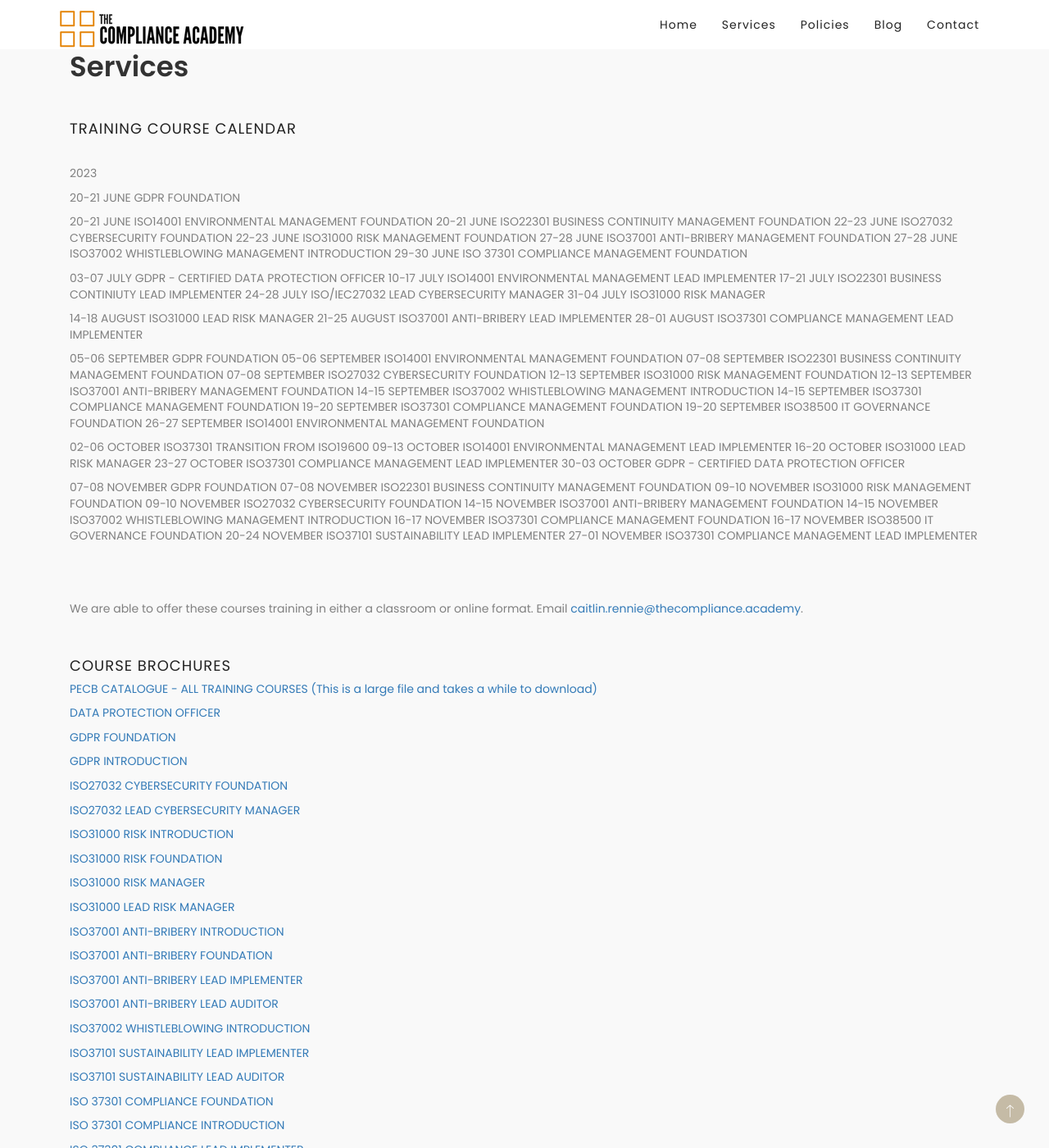
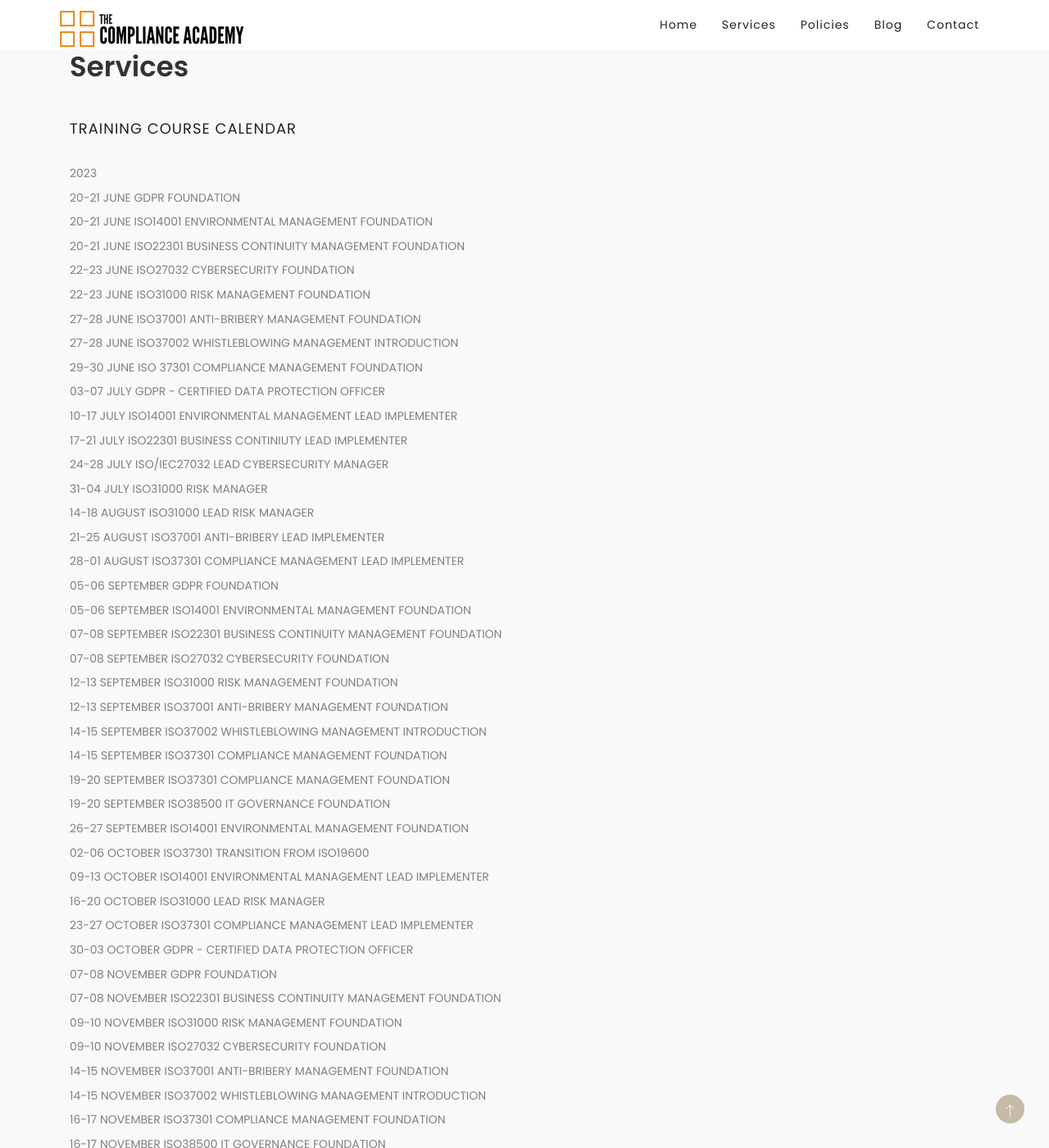
Before and after one commit to compliance-academy/compliance-academy.github.io, a Jekyll site: the page built from index.md, in a window 1280 px wide and 1400 px high, scrolled down 1214 px. Shown: the whole window at 82% size. Built offline with Jekyll 4.4.1, drawn with Linux system fonts in a browser that asks for light colours; nearby versions of some CDN libraries; some web fonts are replaced; some of the changed text lies outside the part shown.

Commit message:
Update home.html

```diff
--- a/_layouts/home.html
+++ b/_layouts/home.html
@@ -110,50 +110,85 @@
    		                20-21 JUNE	GDPR FOUNDATION
                     <p class="wow fadeInUp" data-wow-delay="0.2s">
                       20-21 JUNE	ISO14001 ENVIRONMENTAL MANAGEMENT FOUNDATION
+                    <p class="wow fadeInUp" data-wow-delay="0.2s">
                       20-21 JUNE	ISO22301 BUSINESS CONTINUITY MANAGEMENT FOUNDATION
+                    <p class="wow fadeInUp" data-wow-delay="0.2s">
                       22-23 JUNE	ISO27032 CYBERSECURITY FOUNDATION
+                    <p class="wow fadeInUp" data-wow-delay="0.2s">
                       22-23 JUNE	ISO31000 RISK MANAGEMENT FOUNDATION
+                    <p class="wow fadeInUp" data-wow-delay="0.2s">
                       27-28 JUNE	ISO37001 ANTI-BRIBERY MANAGEMENT FOUNDATION
+                    <p class="wow fadeInUp" data-wow-delay="0.2s">
                       27-28 JUNE	ISO37002 WHISTLEBLOWING MANAGEMENT INTRODUCTION
+                    <p class="wow fadeInUp" data-wow-delay="0.2s">
                       29-30 JUNE	ISO 37301 COMPLIANCE MANAGEMENT FOUNDATION
                     <p class="wow fadeInUp" data-wow-delay="0.2s">
                       03-07 JULY	GDPR - CERTIFIED DATA PROTECTION OFFICER
+                    <p class="wow fadeInUp" data-wow-delay="0.2s">
                       10-17 JULY	ISO14001 ENVIRONMENTAL MANAGEMENT LEAD IMPLEMENTER
+                    <p class="wow fadeInUp" data-wow-delay="0.2s">
                       17-21 JULY	ISO22301 BUSINESS CONTINIUTY LEAD IMPLEMENTER
+                    <p class="wow fadeInUp" data-wow-delay="0.2s">
                       24-28 JULY	ISO/IEC27032 LEAD CYBERSECURITY MANAGER
+                    <p class="wow fadeInUp" data-wow-delay="0.2s">
                       31-04 JULY	ISO31000 RISK MANAGER
                     <p class="wow fadeInUp" data-wow-delay="0.2s">
                       14-18 AUGUST	ISO31000 LEAD RISK MANAGER
+                    <p class="wow fadeInUp" data-wow-delay="0.2s">
                       21-25 AUGUST	ISO37001 ANTI-BRIBERY LEAD IMPLEMENTER
+                    <p class="wow fadeInUp" data-wow-delay="0.2s">
                       28-01 AUGUST	ISO37301 COMPLIANCE MANAGEMENT LEAD IMPLEMENTER
                     <p class="wow fadeInUp" data-wow-delay="0.2s">
                       05-06 SEPTEMBER	GDPR FOUNDATION
+                    <p class="wow fadeInUp" data-wow-delay="0.2s">
                       05-06 SEPTEMBER	ISO14001 ENVIRONMENTAL MANAGEMENT FOUNDATION
+                    <p class="wow fadeInUp" data-wow-delay="0.2s">
                       07-08 SEPTEMBER	ISO22301 BUSINESS CONTINUITY MANAGEMENT FOUNDATION
+                    <p class="wow fadeInUp" data-wow-delay="0.2s">
                       07-08 SEPTEMBER	ISO27032 CYBERSECURITY FOUNDATION
+                    <p class="wow fadeInUp" data-wow-delay="0.2s">
                       12-13 SEPTEMBER	ISO31000 RISK MANAGEMENT FOUNDATION
+                    <p class="wow fadeInUp" data-wow-delay="0.2s">
                       12-13 SEPTEMBER	ISO37001 ANTI-BRIBERY MANAGEMENT FOUNDATION
+                    <p class="wow fadeInUp" data-wow-delay="0.2s">
                       14-15 SEPTEMBER	ISO37002 WHISTLEBLOWING MANAGEMENT INTRODUCTION
+                    <p class="wow fadeInUp" data-wow-delay="0.2s">
                       14-15 SEPTEMBER	ISO37301 COMPLIANCE MANAGEMENT FOUNDATION
+                    <p class="wow fadeInUp" data-wow-delay="0.2s">
                       19-20 SEPTEMBER	ISO37301 COMPLIANCE MANAGEMENT FOUNDATION
+                    <p class="wow fadeInUp" data-wow-delay="0.2s">
                       19-20 SEPTEMBER	ISO38500 IT GOVERNANCE FOUNDATION
+                    <p class="wow fadeInUp" data-wow-delay="0.2s">
                       26-27 SEPTEMBER	ISO14001 ENVIRONMENTAL MANAGEMENT FOUNDATION
                     <p class="wow fadeInUp" data-wow-delay="0.2s">
                       02-06 OCTOBER		ISO37301 TRANSITION FROM ISO19600
+                    <p class="wow fadeInUp" data-wow-delay="0.2s">
                       09-13 OCTOBER		ISO14001 ENVIRONMENTAL MANAGEMENT LEAD IMPLEMENTER
+                    <p class="wow fadeInUp" data-wow-delay="0.2s">
                       16-20 OCTOBER		ISO31000 LEAD RISK MANAGER
+                    <p class="wow fadeInUp" data-wow-delay="0.2s">
                       23-27 OCTOBER		ISO37301 COMPLIANCE MANAGEMENT LEAD IMPLEMENTER
+                    <p class="wow fadeInUp" data-wow-delay="0.2s">
                       30-03 OCTOBER		GDPR - CERTIFIED DATA PROTECTION OFFICER
                     <p class="wow fadeInUp" data-wow-delay="0.2s">
                       07-08 NOVEMBER	GDPR FOUNDATION
+                    <p class="wow fadeInUp" data-wow-delay="0.2s">
                       07-08 NOVEMBER	ISO22301 BUSINESS CONTINUITY MANAGEMENT FOUNDATION
+                    <p class="wow fadeInUp" data-wow-delay="0.2s">
                       09-10 NOVEMBER	ISO31000 RISK MANAGEMENT FOUNDATION
+                    <p class="wow fadeInUp" data-wow-delay="0.2s">
                       09-10 NOVEMBER	ISO27032 CYBERSECURITY FOUNDATION
+                    <p class="wow fadeInUp" data-wow-delay="0.2s">
                       14-15 NOVEMBER	ISO37001 ANTI-BRIBERY MANAGEMENT FOUNDATION
+                    <p class="wow fadeInUp" data-wow-delay="0.2s">
                       14-15 NOVEMBER	ISO37002 WHISTLEBLOWING MANAGEMENT INTRODUCTION
+                    <p class="wow fadeInUp" data-wow-delay="0.2s">
                       16-17 NOVEMBER	ISO37301 COMPLIANCE MANAGEMENT FOUNDATION
+                    <p class="wow fadeInUp" data-wow-delay="0.2s">
                       16-17 NOVEMBER	ISO38500 IT GOVERNANCE FOUNDATION
+                    <p class="wow fadeInUp" data-wow-delay="0.2s">
                       20-24 NOVEMBER	ISO37101 SUSTAINABILITY LEAD IMPLEMENTER
+                    <p class="wow fadeInUp" data-wow-delay="0.2s">
                       27-01 NOVEMBER	ISO37301 COMPLIANCE MANAGEMENT LEAD IMPLEMENTER
                     <p class="wow fadeInUp" data-wow-delay="0.2s">
 
```
